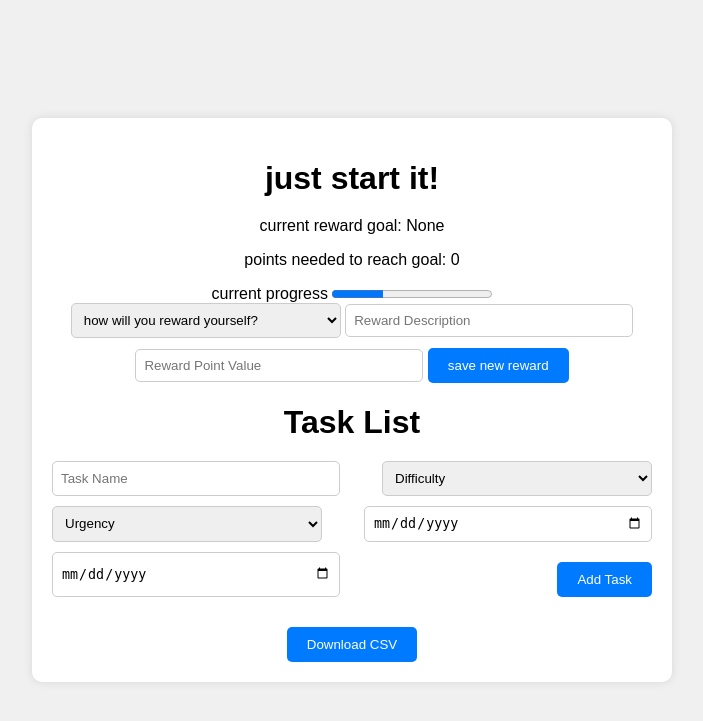
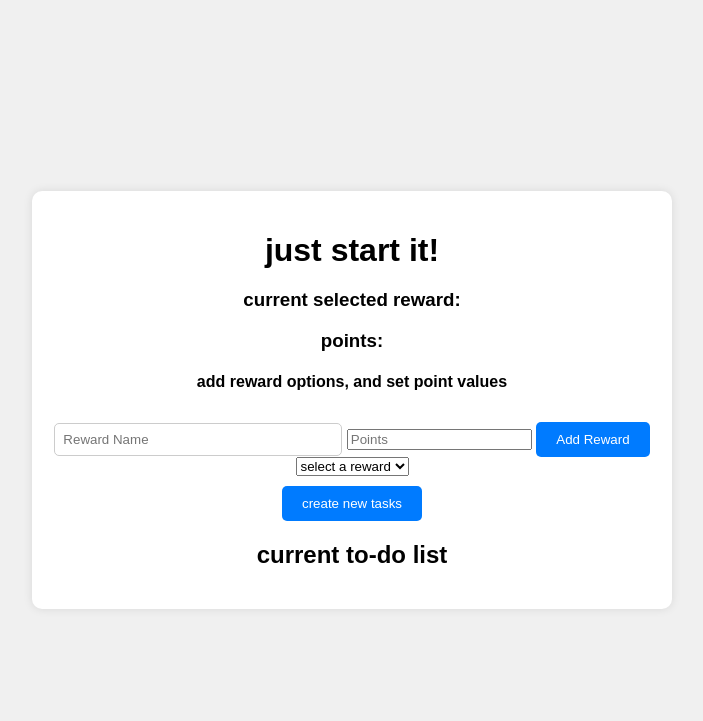
Before and after one commit to marleigha/Just-Start-It-CAM, a Flask app: page / in a window 1280 px wide. Shown: the top 721 px of the page, without its empty margins (288-991 px from the left). Run offline with Flask 3, Linux system fonts and the light colour scheme.

Commit message:
frontend is okay lol

```diff
--- a/static/script.js
+++ b/static/script.js
@@ -1,124 +1,117 @@
-/**
- * @fileOverview Wellesley Hackathon Project
- *
- * @author Marleigh Ausbrooks, Carrie Huang, Ariel Athena Moncrief
- */
+// Get DOM elements
+const rewardNameInput = document.getElementById('reward-name');
+const rewardPointsInput = document.getElementById('reward-points');
+const addRewardBtn = document.getElementById('add-reward-btn');
+const rewardDropdown = document.getElementById('reward-dropdown');
+const selectedRewardDisplay = document.getElementById('selected-reward');
+const selectedPointsDisplay = document.getElementById('selected-points');
 
+const taskArea = document.getElementById('task-section');
+const createTasksBtn = document.getElementById('create-tasks-btn');
+const closeTaskCreationBtn = document.getElementById('close-creation-btn');
+const taskNameInput = document.getElementById('task-name');
+const difficultyInput = document.getElementById('difficulty');
+const urgencyInput = document.getElementById('urgency');
+const startDateInput = document.getElementById('start-date');
+const endDateInput = document.getElementById('end-date');
+const addTaskBtn = document.getElementById('add-task-btn');
+const taskList = document.getElementById('task-list');
+const downloadTasksBtn = document.getElementById('download-tasks-btn');
+const uploadCsvInput = document.getElementById('csv-upload');
+const uploadTasksBtn = document.getElementById('upload-tasks-btn');
 
-// Get the dropdown element and output area
-const rewardDropdown = document.getElementById('reward-dropdown');
-const selectedReward = document.getElementById('selected-reward');
-const newItemInput = document.getElementById('new-item');
-const addButton = document.getElementById('add-btn');
-const errorMsg = document.getElementById('error-msg');
+// Reward storage
+const rewards = [];
 
-// Handle dropdown selection change
-rewardDropdown.addEventListener('change', function () {
-    const value = rewardDropdown.value;
-    selectedReward.textContent = value;
-});
+// Task storage
+const tasks = [];
 
-// Function to add a new option to the dropdown
-function addNewReward() {
-    const newItemText = newItemInput.value.trim();
+// Set today's date as default for start date
+const today = new Date().toISOString().split('T')[0];
+startDateInput.value = today;
 
-    if (newItemText === "") {
-        // Show error if input is empty
-        errorMsg.classList.remove('hidden');
+// Add reward to the dropdown
+addRewardBtn.addEventListener('click', () => {
+    const rewardName = rewardNameInput.value.trim();
+    const rewardPoints = rewardPointsInput.value.trim();
+
+    if (rewardName === '' || rewardPoints === '') {
+        alert('Please enter a reward name and points.');
         return;
     }
 
-    // Hide error message if input is valid
-    errorMsg.classList.add('hidden');
+    const reward = {
+        name: rewardName,
+        points: rewardPoints
+    };
+    rewards.push(reward);
 
-    // Create a new option element
-    const newOption = document.createElement('option');
-    newOption.value = newItemText.toLowerCase();
-    newOption.textContent = newItemText;
+    const option = document.createElement('option');
+    option.value = rewards.length - 1;  // Store the index in the value
+    option.textContent = `${rewardName} (${rewardPoints} pts)`;
+    rewardDropdown.appendChild(option);
 
-    // Add the new option to the dropdown
-    rewardDropdown.appendChild(newOption);
+    // Clear input fields
+    rewardNameInput.value = '';
+    rewardPointsInput.value = '';
+});
 
-    // Clear the input field
-    newItemInput.value = '';
-}
+// Display selected reward details
+rewardDropdown.addEventListener('change', () => {
+    const selectedIndex = rewardDropdown.value;
+    const selectedReward = rewards[selectedIndex];
 
-// Handle the button click event to add new item
-addButton.addEventListener('click', addNewReward);
+    selectedRewardDisplay.textContent = selectedReward.name;
+    selectedPointsDisplay.textContent = selectedReward.points;
+});
 
-//
-// Get DOM elements
-const inputArea = document.getElementById('input-area');
-editingBool = false;
-const createNewTaskBtn = document.getElementById('create-new-task-btn');
-const downloadBtn = document.getElementById('download-btn');
-//const errorMsg = document.getElementById('error-msg');
+//show the area where you make new tasks
+createTasksBtn.addEventListener('click', () => {
+    taskArea.classList.remove('hidden');
+    createTasksBtn.classList.add('hidden');
+    closeTaskCreationBtn.classList.remove('hidden');
+});
 
-createNewTaskBtn.addEventListener('click', () => startWritingTask());
+//show the area where you make new tasks
+closeTaskCreationBtn.addEventListener('click', () => {
+    taskArea.classList.add('hidden');
+    createTasksBtn.classList.remove('hidden');
+    closeTaskCreationBtn.classList.add('hidden');
 
 
-function startWritingTask() {
-    editingBool = true;
-    inputArea.classList.remove('hidden');
-    // getting the values for each area
-    //const row = document.querySelectorAll('.input-row');
-    let validData = true;
-    specificTask = document.getElementById('input-row')
+});
 
-    const taskInput = specificTask.querySelector('.task-input').value.trim();
-    const difficulty = specificTask.querySelector('.difficulty-select').value;
-    const urgency = specificTask.querySelector('urgency-select').value
-    const startDate = specificTask.querySelector('.start-date-input').value;
-    const endDate = specificTask.querySelector('.end-date-input').value;
+// Add task to the task list
+addTaskBtn.addEventListener('click', () => {
+    const taskName = taskNameInput.value.trim();
+    const difficulty = difficultyInput.value;
+    const urgency = urgencyInput.value;
+    const startDate = startDateInput.value;
+    const endDate = endDateInput.value;
 
-
-    if (taskInput === '' || difficulty === '' || urgency === '' || startDate === '' || endDate === '') {
-        validData = false;
+    if (taskName === '' || difficulty === '' || urgency === '' || startDate === '' || endDate === '') {
+        alert('Please fill out all fields.');
         return;
     }
 
+    const task = {
+        name: taskName,
+        difficulty,
+        urgency,
+        startDate,
+        endDate
+    };
+    tasks.push(task);
 
-    if (!validData) {
-        errorMsg.classList.remove('hidden');
-        return;
-    } else {
-        errorMsg.classList.add('hidden');
-    }
+    // Add task to the UI as an <li>
+    const li = document.createElement('li');
+    li.textContent = `Task: ${taskName}, Difficulty: ${difficulty}, Urgency: ${urgency}, Start: ${startDate}, End: ${endDate}`;
+    taskList.appendChild(li);
 
-    //
-    const saveTaskBtn = div.querySelector('.save-task-btn');
-    saveTaskBtn.addEventListener('click', () => saveTask(taskInput, difficulty, urgency, startDate, endDate));
-
-
-    //
-    const removeBtn = div.querySelector('.remove-btn');
-    removeBtn.addEventListener('click', () => div.remove());
-
-}
-
-function saveTask(taskInput, difficulty, urgency, startDate, endDate){
-    inputArea.classList.add('hidden');
-    const li = document.createElement('li');
-    li.innerHTML = `
-        <span>${taskInput}</span>
-        <button class="delete-btn">Delete</button>
-    `;
-    todoList.appendChild(li);
-    //save task
-    li.querySelector('.delete-btn').addEventListener('click', (e) => {
-        e.stopPropagation();  // Prevent completing task when deleting
-        li.remove();
-    });
-
-    // Mark task as complete on click
-    li.addEventListener('click', () => {
-        li.classList.toggle('completed');
-    });
-
-
-    // Delete task on button click
-    li.querySelector('.delete-btn').addEventListener('click', (e) => {
-        e.stopPropagation();  // Prevent completing task when deleting
-        li.remove();
-    });
-}
+    // Clear input fields
+    taskNameInput.value = '';
+    difficultyInput.value = '';
+    urgencyInput.value = '';
+    startDateInput.value = today;
+    endDateInput.value = '';
+});
--- a/static/style.css
+++ b/static/style.css
@@ -29,7 +29,7 @@ h1 {
   margin-bottom: 20px;
 }
 
-input[type="text"], select, input[type="date"] {
+input[type="text"], input[type="number"] select, input[type="date"] {
   padding: 8px;
   width: 45%;
   border-radius: 5px;
--- a/templates/index.html
+++ b/templates/index.html
@@ -9,112 +9,47 @@
 <body>
     <div class="container">
         <h1>just start it!</h1>
-        <div class = "reward-section">
-            <p id="output">current reward goal: <span id="selected-reward">None</span></p>
-            <p id="output">points needed to reach goal: <span id="points">0</span></p>
-            <div>
-                <label for="file" id="output" >current progress</label>
-                <progress id="file" value="32" max="100"> 32% </progress>
-            </div>
+
+        <!-- Input area for rewards -->
+        <div id="reward-section">
+            <h3>current selected reward: <span id="selected-reward"></span></h3>
+            <h3>points: <span id="selected-points"></span></h3>
+
+            <h4>add reward options, and set point values</h4>
+            <input type="text" id="reward-name" placeholder="Reward Name" />
+            <input type="number" id="reward-points" placeholder="Points" min="1" />
+            <button id="add-reward-btn">Add Reward</button>
+
+            <!-- Dropdown for selecting rewards -->
             <select id="reward-dropdown">
-                <option value="" disabled selected>how will you reward yourself?</option>
-                <option value="bubble tea">Bubble Tea</option>
-                <option value="watch a movie">Watch a Movie</option>
-                <option value="1 hour video game session">1 hour Video Game Session</option>
+                <option value="" disabled selected>select a reward</option>
             </select>
-
-
-
-            <!-- Input field and button to add new items -->
-            <input type="text" id="new-item" placeholder="Reward Description">
-            <input type="text" id="new-item" placeholder="Reward Point Value">
-            <button id="add-btn">save new reward</button>
-
-            <!-- Error message for invalid input -->
-            <p id="error-msg" class="hidden">Please enter a valid item!</p>
-        </div>
-        <!-- <button id="create-new-task-btn">Create New Task</button>
-        <div id="input-area" class = "hidden">
-                <div>
-                    <ul class= "task-creation" id="task-creation">
-                        <li>Task Description</li>
-                        <li>Difficulty</li>
-                        <li>Urgency</li>
-                        <li>Status</li>
-                        <li>Start Date</li>
-                        <li>End Date</li>
-                    </ul>
-                </div>
-            <div id = 'input-row' class="input-row">
-                <input type="text" placeholder="Task Description" class="task-input">
-                <select class="difficulty-select">
-                    <option value="" disabled selected>Select Difficulty</option>
-                    <option value="easy">Easy</option>
-                    <option value="medium">Medium</option>
-                    <option value="hard">Hard</option>
-                </select>
-                <select class="urgency-select">
-                    <option value="" disabled selected>Select Urgency</option>
-                    <option value="urgent">Urgent</option>
-                    <option value="non-urgent">Non-Urgent</option>
-                </select>
-                <select class="status">
-                    <option value="" disabled selected>Select Status</option>
-                    <option value="not-started">Not Started</option>
-                    <option value="in-progress">In Progress</option>
-                    <option value="completed">Completed</option>
-                </select>
-                <input type="date" class="start-date-input">
-                <input type="date" class="end-date-input">
-                <button class ="save-task">Save Task</button>
-                <button class="remove-btn">Remove</button>
-            </div>
         </div>
 
-        <!-- Buttons to add more inputs and download CSV -->
-        <!-- <button id="add-row-btn">Add New Task</button>
-        <button id="download-btn">Download CSV</button>
-
-        Error message for invalid input
-        <p id="error-msg" class="hidden">Please enter valid data in all fields!</p>
-        <button id = 'finances template'>Make Finances</button>
-        <ul id="todo-list"></ul>
-
-        <form id="todo-form">
-            <input type="text" id="new-task" placeholder="Add a new task" required>
-            <button type="submit">Add Task</button>
-        </form> -->
-    <!-- </div> -->
-        <h1>Task List</h1>
-
-        <!-- Input area for task details -->
-        <div id="input-area">
-            <input type="text" placeholder="Task Name" class="task-name-input">
-            <select class="difficulty-select">
-                <option value="" disabled selected>Difficulty</option>
+        <!-- Input area for tasks -->
+        <button id="create-tasks-btn">create new tasks</button>
+        <button id="close-creation-btn" class = 'hidden'>close task creation</button>
+        <div id="task-section" class = 'hidden'>
+            <input type="text" id="task-name" placeholder="Task Name" />
+            <select id="difficulty">
+                <option value="" disabled selected>Select Difficulty</option>
                 <option value="Easy">Easy</option>
                 <option value="Medium">Medium</option>
                 <option value="Hard">Hard</option>
             </select>
-            <select class="urgency-select">
-                <option value="" disabled selected>Urgency</option>
-                <option value="Urgent">Urgent</option>
-                <option value="Non-Urgent">Non-Urgent</option>
-
+            <select id="urgency">
+                <option value="" disabled selected>Select Urgency</option>
+                <option value="Urgent">Low</option>
+                <option value="Non-Urgent">Urgent</option>
             </select>
-            <input type="date" class="start-date-input" value="">
-            <input type="date" class="end-date-input" value="">
+            <input type="date" id="start-date" value="">
+            <input type="date" id="end-date" />
             <button id="add-task-btn">Add Task</button>
         </div>
 
-        <!-- Task List -->
+        <!-- Task list -->
+        <h2>current to-do list</h2>
         <ul id="task-list"></ul>
-
-        <!-- Buttons to download CSV -->
-        <button id="download-btn">Download CSV</button>
-
-        <!-- Error message for invalid input -->
-        <p id="error-msg" class="hidden">Please fill out all fields correctly!</p>
     </div>
 
 
```
